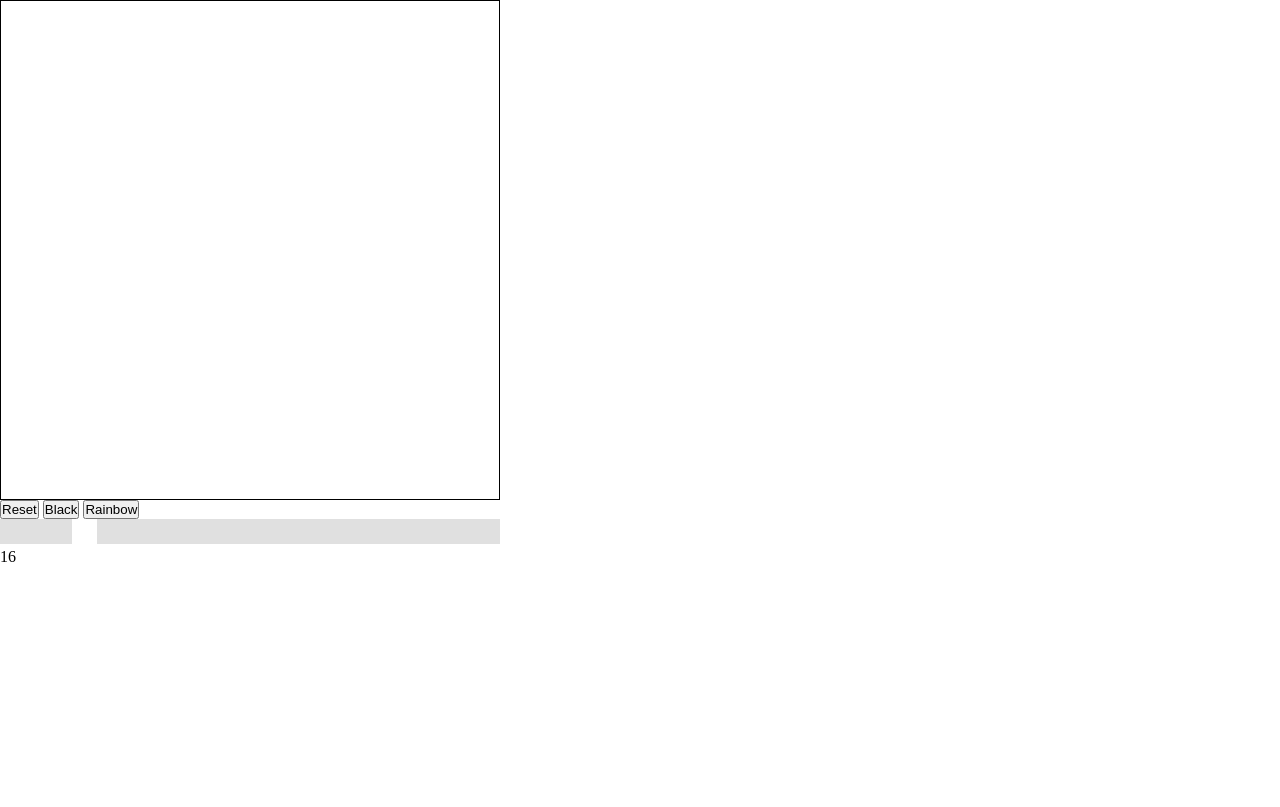
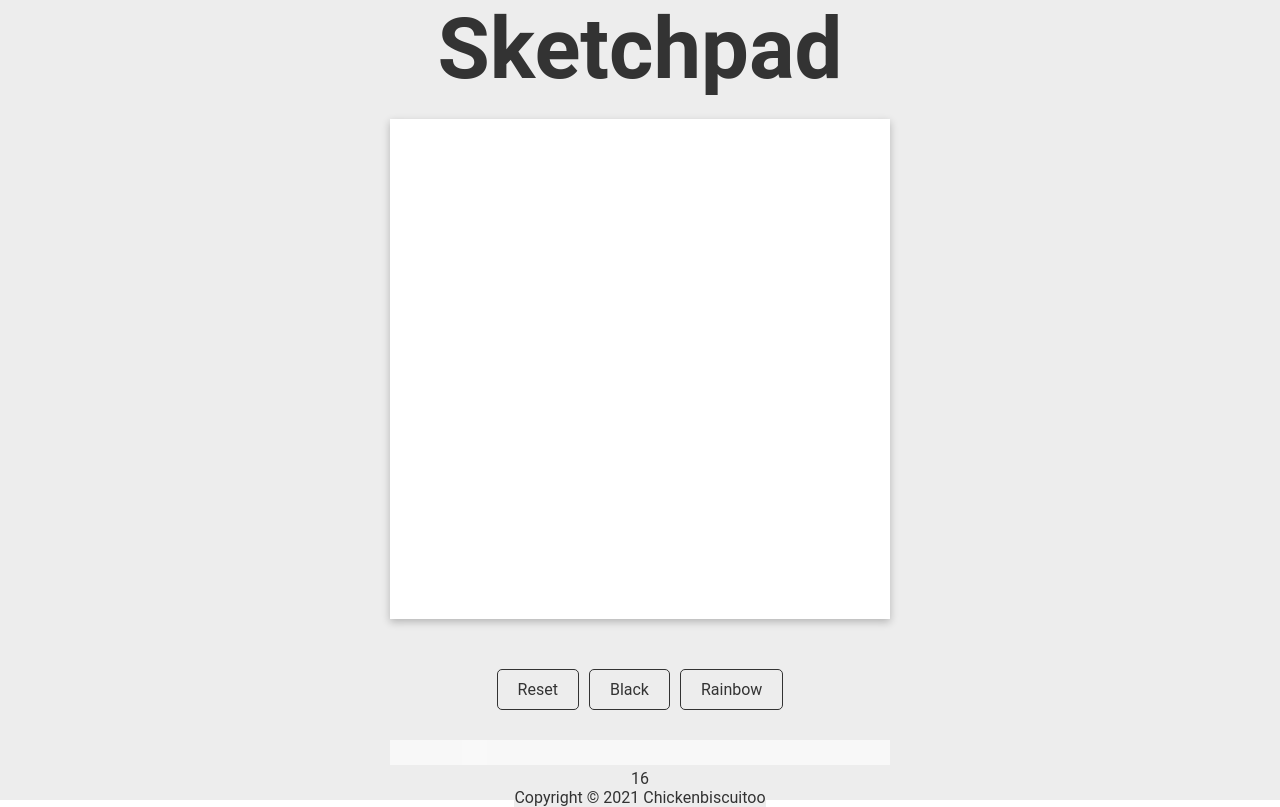
Before and after one commit to Chickenbiscuitoo/sketchPad, a plain HTML site: page index.html in a window 1280 px wide. Drawn offline with Linux system fonts and the light colour scheme.

Commit message:
Updated style.css and index.html

```diff
--- a/index.html
+++ b/index.html
@@ -11,16 +11,31 @@
     <title>sketchPad</title>
 </head>
 <body>
+    <div class="mainContainer">
+
+        <div class="header">
+            <h1>Sketchpad</h1>
+        </div>
+
+        <div class="main">
             <div id="container" class="container"></div>
             <div class="buttons">
                 <button id="btnReset">Reset</button>
                 <button id="btnColor">Black</button>
                 <button id="btnRainbow">Rainbow</button>
             </div>
-    <div></div>
             <div class="slidecontainer">
                 <input type="range" min="1" max="100" value="16" class="slider" id="myRange">
             </div>
+            <div class="sliderValue">
                 <span id="sliderValue">16</span>
+            </div>
+        </div>
+
+        <div class="footer">
+            <p>Copyright © 2021 Chickenbiscuitoo</p>
+        </div>
+
+    </div>
 </body>
 </html>
--- a/style.css
+++ b/style.css
@@ -10,6 +10,42 @@
 
 html, body{
     height: 100%;
+    font-family: 'Roboto', sans-serif;
+}
+
+.mainContainer {
+    height: 100%;
+    display: flex;
+    flex-direction: column;
+    align-items: center;
+    justify-content: center;
+    background: #ededed;
+}
+
+.header {
+    background: #ededed;
+    flex: 10;
+    margin-top: 10px;
+    margin-bottom: 20px;
+}
+
+.header h1 {
+    font-size: 85px;
+    color: #333;
+}
+
+.main {
+    background: #ededed;
+    justify-items: center;
+    flex: 94;
+    color: #333;
+}
+
+.footer {
+    background: #ededed;
+    color: #333;
+    flex: 1;
+    margin-bottom: 5px;
 }
 
 .container {
@@ -24,7 +60,36 @@ html, body{
     display: grid;
     grid-template-rows: repeat(var(--grid-rows), 1fr);
     grid-template-columns: repeat(var(--grid-cols), 1fr);
-    border: 1px solid black;
+    border: none;
+    box-shadow: rgba(0, 0, 0, 0.24) 0px 3px 8px;
+    background: white;
+}
+
+.buttons {
+    display: flex;
+    justify-content: center;
+    margin-top: 50px;
+    margin-bottom: 30px;
+    gap: 10px;
+}
+
+button {
+    width: 100%;
+    border: none;
+    color: inherit;
+    font-family: inherit;
+    font-size: inherit;
+    cursor: pointer;
+    outline: none;
+    padding: 10px 20px;
+    border: 1px solid #333;
+    border-radius: 5px;
+    background: #ededed;
+}
+
+button:hover {
+    transform: scale(1.05);
+    background: #fefefe;
 }
 
 .gridItem {
@@ -43,7 +108,7 @@ html, body{
     appearance: none;
     width: 100%;
     height: 25px;
-    background: #d3d3d3;
+    background: #fefefe;
     outline: none;
     opacity: 0.7;
     -webkit-transition: .2s;
@@ -67,6 +132,6 @@ html, body{
 .slider::-moz-range-thumb {
     width: 25px;
     height: 25px;
-    background: white;
+    background: #333;
     cursor: pointer;
 }
```
Lines whose indentation alone changed are shown as unchanged.
